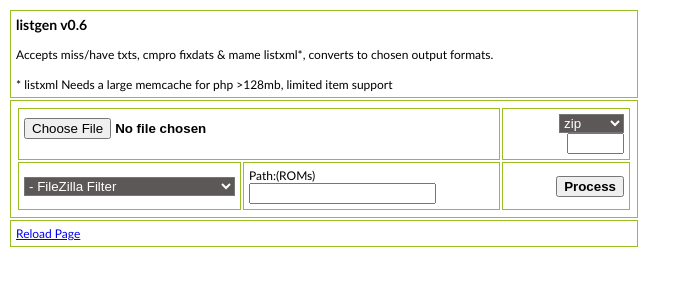
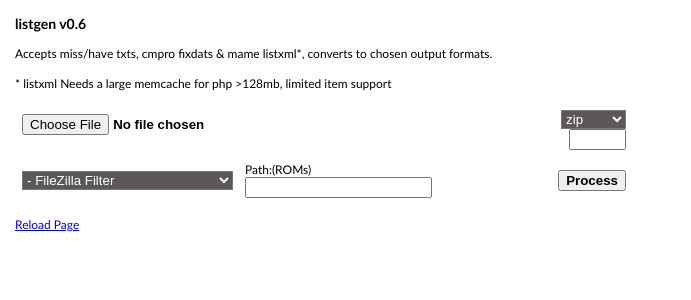
Before and after one commit to sairuk/sairuk-misc, a PHP site: page / in a window 1280 px wide. Shown: the top 300 px of the page, without its empty margins (0-691 px from the left). Run offline with PHP 8.4, Linux system fonts and the light colour scheme; data that the repository does not hold is empty.

Commit message:
updated stylesheet

```diff
--- a/php/listgen/style.css
+++ b/php/listgen/style.css
@@ -10,7 +10,6 @@ td
 	font-size:12px;
 	font-family:"Trebuchet MS", Arial, Helvetica, sans-serif;
 	padding: 5px;
-	border:1px solid #98bf21;
 }
 select
 {
```
